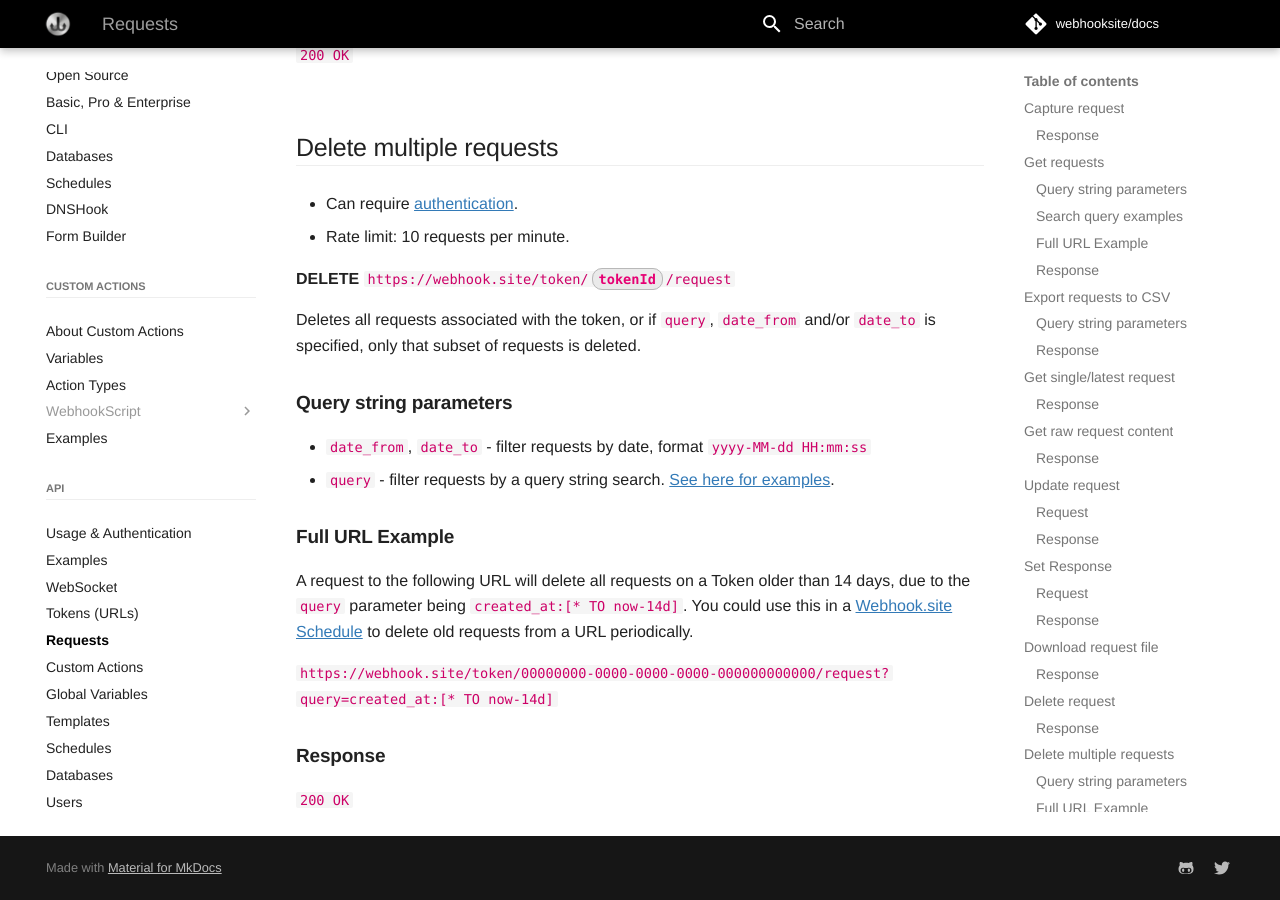
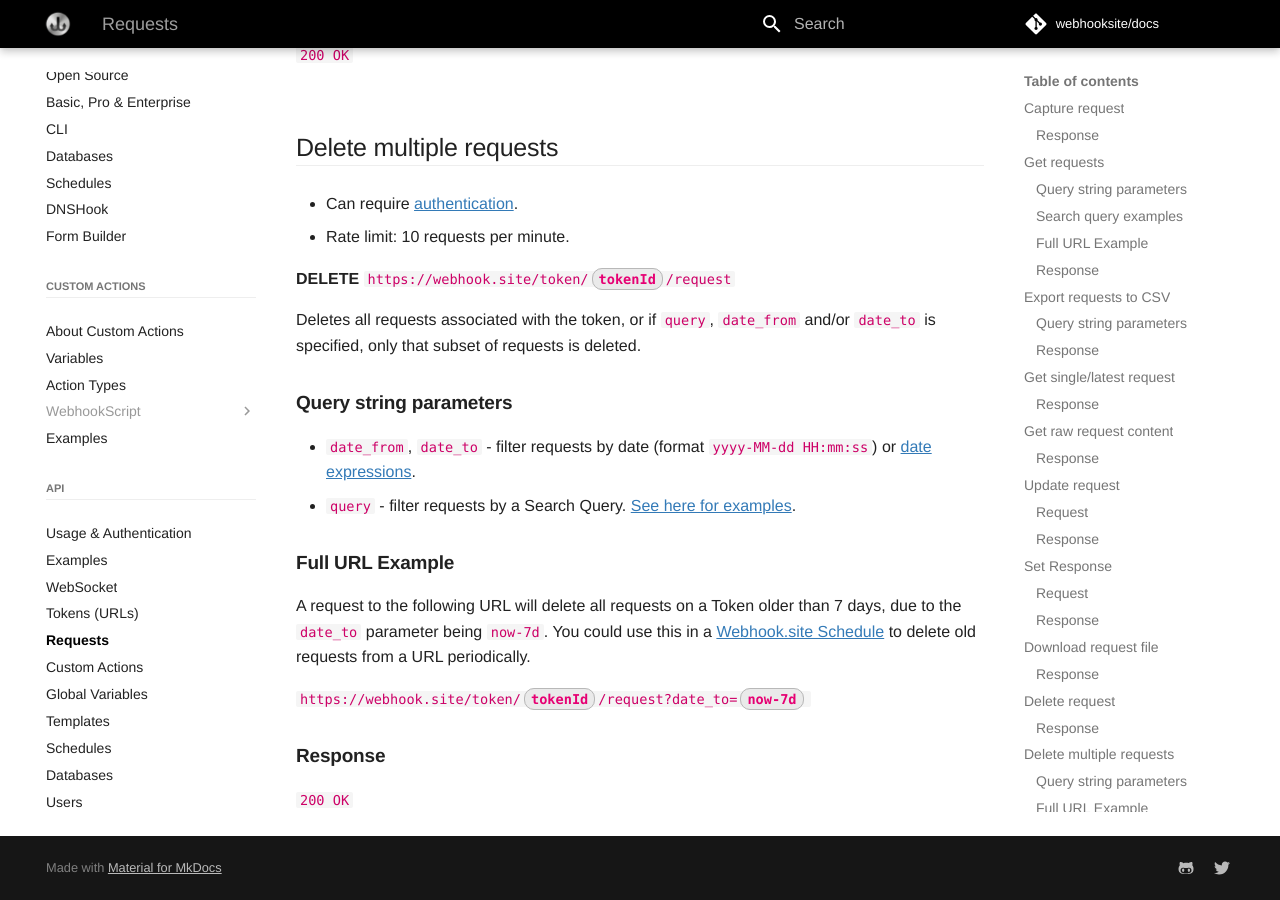
Before and after one commit to webhooksite/docs, an MkDocs documentation site: the page built from docs/api/requests.md, in a window 1280 px wide and 900 px high, scrolled down 8061 px. Built offline with MkDocs 1.6.1 and Material for MkDocs 9.7.7, drawn with Linux system fonts in a browser that asks for light colours; comment, search, counter and statistics services are not loaded.

Commit message:
Minimize confusion about delete by query endpoint

```diff
--- a/docs/api/requests.md
+++ b/docs/api/requests.md
@@ -321,15 +321,15 @@ Deletes all requests associated with the token, or if `query`, `date_from` and/o
 
 ### Query string parameters
 
-* `date_from`, `date_to` - filter requests by date, format `yyyy-MM-dd HH:mm:ss`
-* `query` - filter requests by a query string search. [See here for examples](#search-query-examples).
+* `date_from`, `date_to` - filter requests by date (format `yyyy-MM-dd HH:mm:ss`) or [date expressions](/api/date-expressions.html).
+* `query` - filter requests by a Search Query. [See here for examples](#search-query-examples).
 
 
 ### Full URL Example
 
-A request to the following URL will delete all requests on a Token older than 14 days, due to the `query` parameter being `created_at:[* TO now-14d]`. You could use this in a [Webhook.site Schedule](/schedules.html) to delete old requests from a URL periodically.
+A request to the following URL will delete all requests on a Token older than 7 days, due to the `date_to` parameter being `now-7d`. You could use this in a [Webhook.site Schedule](/schedules.html) to delete old requests from a URL periodically.
 
-`https://webhook.site/token/00000000-0000-0000-0000-000000000000/request?query=created_at:[* TO now-14d]`
+<code>https://webhook.site/token/<span class="url-param">tokenId</span>/request?date_to=<span class="url-param">now-7d</span></code>
 
 ### Response
 
```
Also changed, not shown: docs/api/about.md (+1 -0 lines), docs/index.md (+8 -7 lines).
